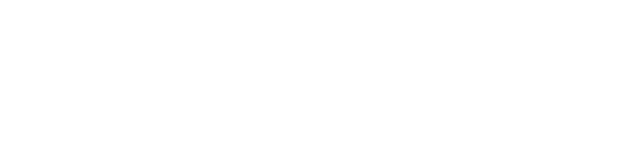
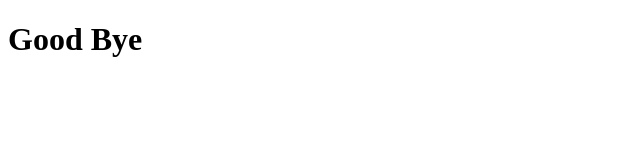
Before and after one commit to MrAces101/tindog-Demo-Site, a plain HTML site: page DOM/index.html in a window 1280 px wide. Shown: the whole page, without its empty margins (0-640 px from the left). Drawn offline with Linux system fonts and the light colour scheme.

Commit message:
Change text using js (innerHTML)

```diff
--- a/DOM/index.html
+++ b/DOM/index.html
@@ -8,8 +8,9 @@
 </head>
 
 <body>
+  <h1>Hello</h1>
+  <script src="index.js" charset="utf-8"></script>
 
-  <script src="index.js" charset="utf-8"></script>
 </body>
 
 </html>
--- a/DOM/index.js
+++ b/DOM/index.js
@@ -1 +1 @@
-alert("Hello React!");
+document.querySelector("h1").innerHTML = "Good Bye";
```
